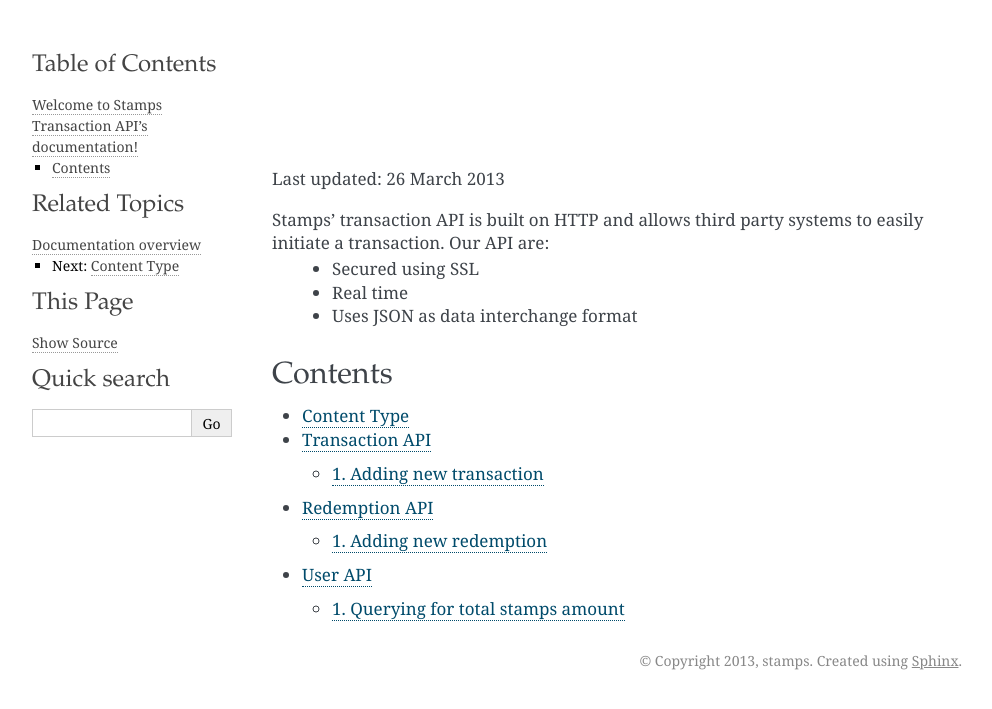
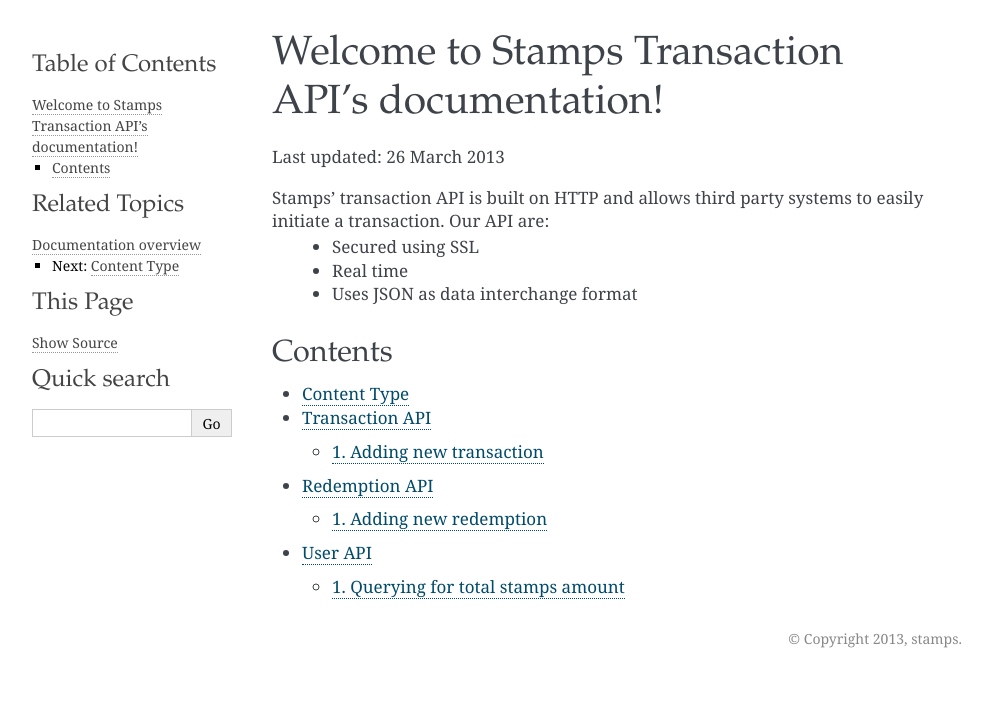
Before and after one commit to ui/stamps-api-docs, a Sphinx documentation site: the page built from source/index.rst, in a window 1280 px wide. Shown: the top 709 px of the page, without its empty margins (148-1140 px from the left). Built offline with Sphinx 7.4.7, drawn with Linux system fonts in a browser that asks for light colours; part of the change alters nothing that is shown.

Commit message:
use kr theme

```diff
--- /dev/null
+++ b/source/_themes/README.rst
@@ -0,0 +1,24 @@
+krTheme Sphinx Style
+====================
+
+This repository contains sphinx styles Kenneth Reitz uses in most of
+his projects. It is a drivative of Mitsuhiko's themes for Flask and Flask related
+projects.  To use this style in your Sphinx documentation, follow
+this guide:
+
+1. put this folder as _themes into your docs folder.  Alternatively
+   you can also use git submodules to check out the contents there.
+
+2. add this to your conf.py: ::
+
+	sys.path.append(os.path.abspath('_themes'))
+	html_theme_path = ['_themes']
+	html_theme = 'kr'
+
+The following themes exist:
+
+**kr**
+	the standard flask documentation theme for large projects
+
+**kr_small**
+	small one-page theme.  Intended to be used by very small addon libraries.
--- a/source/_themes/flask/layout.html
+++ /dev/null
@@ -1,25 +0,0 @@
-{%- extends "basic/layout.html" %}
-{%- block extrahead %}
-  {{ super() }}
-  {% if theme_touch_icon %}
-  <link rel="apple-touch-icon" href="{{ pathto('_static/' ~ theme_touch_icon, 1) }}" />
-  {% endif %}
-  <link media="only screen and (max-device-width: 480px)" href="{{
-    pathto('_static/small_flask.css', 1) }}" type= "text/css" rel="stylesheet" />
-{% endblock %}
-{%- block relbar2 %}{% endblock %}
-{% block header %}
-  {{ super() }}
-  {% if pagename == 'index' %}
-  <div class=indexwrapper>
-  {% endif %}
-{% endblock %}
-{%- block footer %}
-  <div class="footer">
-    &copy; Copyright {{ copyright }}.
-    Created using <a href="http://sphinx.pocoo.org/">Sphinx</a>.
-  </div>
-  {% if pagename == 'index' %}
-  </div>
-  {% endif %}
-{%- endblock %}
--- /dev/null
+++ b/source/_themes/flask_theme_support.py
@@ -0,0 +1,86 @@
+# flasky extensions.  flasky pygments style based on tango style
+from pygments.style import Style
+from pygments.token import Keyword, Name, Comment, String, Error, \
+     Number, Operator, Generic, Whitespace, Punctuation, Other, Literal
+
+
+class FlaskyStyle(Style):
+    background_color = "#f8f8f8"
+    default_style = ""
+
+    styles = {
+        # No corresponding class for the following:
+        #Text:                     "", # class:  ''
+        Whitespace:                "underline #f8f8f8",      # class: 'w'
+        Error:                     "#a40000 border:#ef2929", # class: 'err'
+        Other:                     "#000000",                # class 'x'
+
+        Comment:                   "italic #8f5902", # class: 'c'
+        Comment.Preproc:           "noitalic",       # class: 'cp'
+
+        Keyword:                   "bold #004461",   # class: 'k'
+        Keyword.Constant:          "bold #004461",   # class: 'kc'
+        Keyword.Declaration:       "bold #004461",   # class: 'kd'
+        Keyword.Namespace:         "bold #004461",   # class: 'kn'
+        Keyword.Pseudo:            "bold #004461",   # class: 'kp'
+        Keyword.Reserved:          "bold #004461",   # class: 'kr'
+        Keyword.Type:              "bold #004461",   # class: 'kt'
+
+        Operator:                  "#582800",   # class: 'o'
+        Operator.Word:             "bold #004461",   # class: 'ow' - like keywords
+
+        Punctuation:               "bold #000000",   # class: 'p'
+
+        # because special names such as Name.Class, Name.Function, etc.
+        # are not recognized as such later in the parsing, we choose them
+        # to look the same as ordinary variables.
+        Name:                      "#000000",        # class: 'n'
+        Name.Attribute:            "#c4a000",        # class: 'na' - to be revised
+        Name.Builtin:              "#004461",        # class: 'nb'
+        Name.Builtin.Pseudo:       "#3465a4",        # class: 'bp'
+        Name.Class:                "#000000",        # class: 'nc' - to be revised
+        Name.Constant:             "#000000",        # class: 'no' - to be revised
+        Name.Decorator:            "#888",           # class: 'nd' - to be revised
+        Name.Entity:               "#ce5c00",        # class: 'ni'
+        Name.Exception:            "bold #cc0000",   # class: 'ne'
+        Name.Function:             "#000000",        # class: 'nf'
+        Name.Property:             "#000000",        # class: 'py'
+        Name.Label:                "#f57900",        # class: 'nl'
+        Name.Namespace:            "#000000",        # class: 'nn' - to be revised
+        Name.Other:                "#000000",        # class: 'nx'
+        Name.Tag:                  "bold #004461",   # class: 'nt' - like a keyword
+        Name.Variable:             "#000000",        # class: 'nv' - to be revised
+        Name.Variable.Class:       "#000000",        # class: 'vc' - to be revised
+        Name.Variable.Global:      "#000000",        # class: 'vg' - to be revised
+        Name.Variable.Instance:    "#000000",        # class: 'vi' - to be revised
+
+        Number:                    "#990000",        # class: 'm'
+
+        Literal:                   "#000000",        # class: 'l'
+        Literal.Date:              "#000000",        # class: 'ld'
+
+        String:                    "#4e9a06",        # class: 's'
+        String.Backtick:           "#4e9a06",        # class: 'sb'
+        String.Char:               "#4e9a06",        # class: 'sc'
+        String.Doc:                "italic #8f5902", # class: 'sd' - like a comment
+        String.Double:             "#4e9a06",        # class: 's2'
+        String.Escape:             "#4e9a06",        # class: 'se'
+        String.Heredoc:            "#4e9a06",        # class: 'sh'
+        String.Interpol:           "#4e9a06",        # class: 'si'
+        String.Other:              "#4e9a06",        # class: 'sx'
+        String.Regex:              "#4e9a06",        # class: 'sr'
+        String.Single:             "#4e9a06",        # class: 's1'
+        String.Symbol:             "#4e9a06",        # class: 'ss'
+
+        Generic:                   "#000000",        # class: 'g'
+        Generic.Deleted:           "#a40000",        # class: 'gd'
+        Generic.Emph:              "italic #000000", # class: 'ge'
+        Generic.Error:             "#ef2929",        # class: 'gr'
+        Generic.Heading:           "bold #000080",   # class: 'gh'
+        Generic.Inserted:          "#00A000",        # class: 'gi'
+        Generic.Output:            "#888",           # class: 'go'
+        Generic.Prompt:            "#745334",        # class: 'gp'
+        Generic.Strong:            "bold #000000",   # class: 'gs'
+        Generic.Subheading:        "bold #800080",   # class: 'gu'
+        Generic.Traceback:         "bold #a40000",   # class: 'gt'
+    }
--- /dev/null
+++ b/source/_themes/kr/layout.html
@@ -0,0 +1,16 @@
+{%- extends "basic/layout.html" %}
+{%- block extrahead %}
+  {{ super() }}
+  {% if theme_touch_icon %}
+    <link rel="apple-touch-icon" href="{{ pathto('_static/' ~ theme_touch_icon, 1) }}" />
+  {% endif %}
+  <link media="only screen and (max-device-width: 480px)" href="{{
+    pathto('_static/small_flask.css', 1) }}" type= "text/css" rel="stylesheet" />
+  <meta name="viewport" content="width=device-width, initial-scale=0.9, maximum-scale=0.9">
+{% endblock %}
+{%- block relbar2 %}{% endblock %}
+{%- block footer %}
+    <div class="footer">
+      &copy; Copyright {{ copyright }}.
+    </div>
+{%- endblock %}
--- a/source/_themes/flask/static/flasky.css_t
+++ b/source/_themes/kr/static/flasky.css_t
@@ -2,7 +2,7 @@
  * flasky.css_t
  * ~~~~~~~~~~~~
  *
- * :copyright: Copyright 2010 by Armin Ronacher.
+ * :copyright: Copyright 2010 by Armin Ronacher. Modifications by Kenneth Reitz.
  * :license: Flask Design License, see LICENSE for details.
  */
 
@@ -14,7 +14,7 @@
 /* -- page layout ----------------------------------------------------------- */
 
 body {
-    font-family: 'Georgia', serif;
+    font-family: 'goudy old style', 'minion pro', 'bell mt', Georgia, 'Hiragino Mincho Pro';
     font-size: 17px;
     background-color: white;
     color: #000;
@@ -91,8 +91,8 @@ div.sphinxsidebarwrapper {
 }
 
 div.sphinxsidebarwrapper p.logo {
-    padding: 0 0 20px 0;
-    margin: 0;
+    padding: 0;
+    margin: -10px 0 0 -20px;
     text-align: center;
 }
 
@@ -161,14 +161,6 @@ div.body h6 {
     margin: 30px 0px 10px 0px;
     padding: 0;
 }
-
-{% if theme_index_logo %}
-div.indexwrapper h1 {
-    text-indent: -999999px;
-    background: url({{ theme_index_logo }}) no-repeat center center;
-    height: {{ theme_index_logo_height }};
-}
-{% endif %}
 
 div.body h1 { margin-top: 0; padding-top: 0; font-size: 240%; }
 div.body h2 { font-size: 180%; }
@@ -393,3 +385,61 @@ a.footnote-reference:hover {
 a:hover tt {
     background: #EEE;
 }
+
+
+@media screen and (max-width: 600px) {
+
+    div.sphinxsidebar {
+    	display: none;
+    }
+
+    div.document {
+       width: 100%;
+
+    }
+
+    div.documentwrapper {
+    	margin-left: 0;
+    	margin-top: 0;
+    	margin-right: 0;
+    	margin-bottom: 0;
+    }
+
+    div.bodywrapper {
+    	margin-top: 0;
+    	margin-right: 0;
+    	margin-bottom: 0;
+    	margin-left: 0;
+    }
+
+    ul {
+    	margin-left: 0;
+    }
+
+    .document {
+    	width: auto;
+    }
+
+    .footer {
+    	width: auto;
+    }
+
+    .bodywrapper {
+    	margin: 0;
+    }
+
+    .footer {
+    	width: auto;
+    }
+
+    .github {
+        display: none;
+    }
+
+}
+
+/* misc. */
+
+.revsys-inline {
+    display: none!important;
+}
--- a/source/_themes/flask/static/small_flask.css
+++ b/source/_themes/kr/static/small_flask.css
@@ -68,3 +68,23 @@ div.body {
     min-height: 0;
     padding: 0;
 }
+
+.rtd_doc_footer {
+    display: none;
+}
+
+.document {
+    width: auto;
+}
+
+.footer {
+	width: auto;
+}
+
+.footer {
+	width: auto;
+}
+
+.github {
+    display: none;
+}
--- a/source/_themes/flask/theme.conf
+++ b/source/_themes/kr/theme.conf
@@ -4,6 +4,4 @@ stylesheet = flasky.css
 pygments_style = flask_theme_support.FlaskyStyle
 
 [options]
-index_logo = ''
-index_logo_height = 120px
 touch_icon =
--- /dev/null
+++ b/source/_themes/kr_small/layout.html
@@ -0,0 +1,22 @@
+{% extends "basic/layout.html" %}
+{% block header %}
+  {{ super() }}
+  {% if pagename == 'index' %}
+  <div class=indexwrapper>
+  {% endif %}
+{% endblock %}
+{% block footer %}
+  {% if pagename == 'index' %}
+  </div>
+  {% endif %}
+{% endblock %}
+{# do not display relbars #}
+{% block relbar1 %}{% endblock %}
+{% block relbar2 %}
+  {% if theme_github_fork %}
+    <a href="http://github.com/{{ theme_github_fork }}"><img style="position: fixed; top: 0; right: 0; border: 0;"
+    src="http://s3.amazonaws.com/github/ribbons/forkme_right_darkblue_121621.png" alt="Fork me on GitHub" /></a>
+  {% endif %}
+{% endblock %}
+{% block sidebar1 %}{% endblock %}
+{% block sidebar2 %}{% endblock %}
--- /dev/null
+++ b/source/_themes/kr_small/static/flasky.css_t
@@ -0,0 +1,287 @@
+/*
+ * flasky.css_t
+ * ~~~~~~~~~~~~
+ *
+ * Sphinx stylesheet -- flasky theme based on nature theme.
+ *
+ * :copyright: Copyright 2007-2010 by the Sphinx team, see AUTHORS.
+ * :license: BSD, see LICENSE for details.
+ *
+ */
+
+@import url("basic.css");
+
+/* -- page layout ----------------------------------------------------------- */
+
+body {
+    font-family: 'Georgia', serif;
+    font-size: 17px;
+    color: #000;
+    background: white;
+    margin: 0;
+    padding: 0;
+}
+
+div.documentwrapper {
+    float: left;
+    width: 100%;
+}
+
+div.bodywrapper {
+    margin: 40px auto 0 auto;
+    width: 700px;
+}
+
+hr {
+    border: 1px solid #B1B4B6;
+}
+
+div.body {
+    background-color: #ffffff;
+    color: #3E4349;
+    padding: 0 30px 30px 30px;
+}
+
+img.floatingflask {
+    padding: 0 0 10px 10px;
+    float: right;
+}
+
+div.footer {
+    text-align: right;
+    color: #888;
+    padding: 10px;
+    font-size: 14px;
+    width: 650px;
+    margin: 0 auto 40px auto;
+}
+
+div.footer a {
+    color: #888;
+    text-decoration: underline;
+}
+
+div.related {
+    line-height: 32px;
+    color: #888;
+}
+
+div.related ul {
+    padding: 0 0 0 10px;
+}
+
+div.related a {
+    color: #444;
+}
+
+/* -- body styles ----------------------------------------------------------- */
+
+a {
+    color: #004B6B;
+    text-decoration: underline;
+}
+
+a:hover {
+    color: #6D4100;
+    text-decoration: underline;
+}
+
+div.body {
+    padding-bottom: 40px; /* saved for footer */
+}
+
+div.body h1,
+div.body h2,
+div.body h3,
+div.body h4,
+div.body h5,
+div.body h6 {
+    font-family: 'Garamond', 'Georgia', serif;
+    font-weight: normal;
+    margin: 30px 0px 10px 0px;
+    padding: 0;
+}
+
+{% if theme_index_logo %}
+div.indexwrapper h1 {
+    text-indent: -999999px;
+    background: url({{ theme_index_logo }}) no-repeat center center;
+    height: {{ theme_index_logo_height }};
+}
+{% endif %}
+
+div.body h2 { font-size: 180%; }
+div.body h3 { font-size: 150%; }
+div.body h4 { font-size: 130%; }
+div.body h5 { font-size: 100%; }
+div.body h6 { font-size: 100%; }
+
+a.headerlink {
+    color: white;
+    padding: 0 4px;
+    text-decoration: none;
+}
+
+a.headerlink:hover {
+    color: #444;
+    background: #eaeaea;
+}
+
+div.body p, div.body dd, div.body li {
+    line-height: 1.4em;
+}
+
+div.admonition {
+    background: #fafafa;
+    margin: 20px -30px;
+    padding: 10px 30px;
+    border-top: 1px solid #ccc;
+    border-bottom: 1px solid #ccc;
+}
+
+div.admonition p.admonition-title {
+    font-family: 'Garamond', 'Georgia', serif;
+    font-weight: normal;
+    font-size: 24px;
+    margin: 0 0 10px 0;
+    padding: 0;
+    line-height: 1;
+}
+
+div.admonition p.last {
+    margin-bottom: 0;
+}
+
+div.highlight{
+    background-color: white;
+}
+
+dt:target, .highlight {
+    background: #FAF3E8;
+}
+
+div.note {
+    background-color: #eee;
+    border: 1px solid #ccc;
+}
+
+div.seealso {
+    background-color: #ffc;
+    border: 1px solid #ff6;
+}
+
+div.topic {
+    background-color: #eee;
+}
+
+div.warning {
+    background-color: #ffe4e4;
+    border: 1px solid #f66;
+}
+
+p.admonition-title {
+    display: inline;
+}
+
+p.admonition-title:after {
+    content: ":";
+}
+
+pre, tt {
+    font-family: 'Consolas', 'Menlo', 'Deja Vu Sans Mono', 'Bitstream Vera Sans Mono', monospace;
+    font-size: 0.85em;
+}
+
+img.screenshot {
+}
+
+tt.descname, tt.descclassname {
+    font-size: 0.95em;
+}
+
+tt.descname {
+    padding-right: 0.08em;
+}
+
+img.screenshot {
+    -moz-box-shadow: 2px 2px 4px #eee;
+    -webkit-box-shadow: 2px 2px 4px #eee;
+    box-shadow: 2px 2px 4px #eee;
+}
+
+table.docutils {
+    border: 1px solid #888;
+    -moz-box-shadow: 2px 2px 4px #eee;
+    -webkit-box-shadow: 2px 2px 4px #eee;
+    box-shadow: 2px 2px 4px #eee;
+}
+
+table.docutils td, table.docutils th {
+    border: 1px solid #888;
+    padding: 0.25em 0.7em;
+}
+
+table.field-list, table.footnote {
+    border: none;
+    -moz-box-shadow: none;
+    -webkit-box-shadow: none;
+    box-shadow: none;
+}
+
+table.footnote {
+    margin: 15px 0;
+    width: 100%;
+    border: 1px solid #eee;
+}
+
+table.field-list th {
+    padding: 0 0.8em 0 0;
+}
+
+table.field-list td {
+    padding: 0;
+}
+
+table.footnote td {
+    padding: 0.5em;
+}
+
+dl {
+    margin: 0;
+    padding: 0;
+}
+
+dl dd {
+    margin-left: 30px;
+}
+
+pre {
+    padding: 0;
+    margin: 15px -30px;
+    padding: 8px;
+    line-height: 1.3em;
+    padding: 7px 30px;
+    background: #eee;
+    border-radius: 2px;
+    -moz-border-radius: 2px;
+    -webkit-border-radius: 2px;
+}
+
+dl pre {
+    margin-left: -60px;
+    padding-left: 60px;
+}
+
+tt {
+    background-color: #ecf0f3;
+    color: #222;
+    /* padding: 1px 2px; */
+}
+
+tt.xref, a tt {
+    background-color: #FBFBFB;
+}
+
+a:hover tt {
+    background: #EEE;
+}
--- /dev/null
+++ b/source/_themes/kr_small/theme.conf
@@ -0,0 +1,10 @@
+[theme]
+inherit = basic
+stylesheet = flasky.css
+nosidebar = true
+pygments_style = flask_theme_support.FlaskyStyle
+
+[options]
+index_logo = ''
+index_logo_height = 120px
+github_fork = ''
--- a/source/conf.py
+++ b/source/conf.py
@@ -93,7 +93,7 @@ pygments_style = 'sphinx'
 # a list of builtin themes.
 sys.path.append(os.path.abspath('_themes'))
 html_theme_path = ['_themes']
-html_theme = 'flask'
+html_theme = 'kr'
 
 # Theme options are theme-specific and customize the look and feel of a theme
 # further.  For a list of options available for each theme, see the
```
Also changed, not shown: source/_themes/kr/relations.html (renamed from source/_themes/flask/relations.html), 2 other files.
